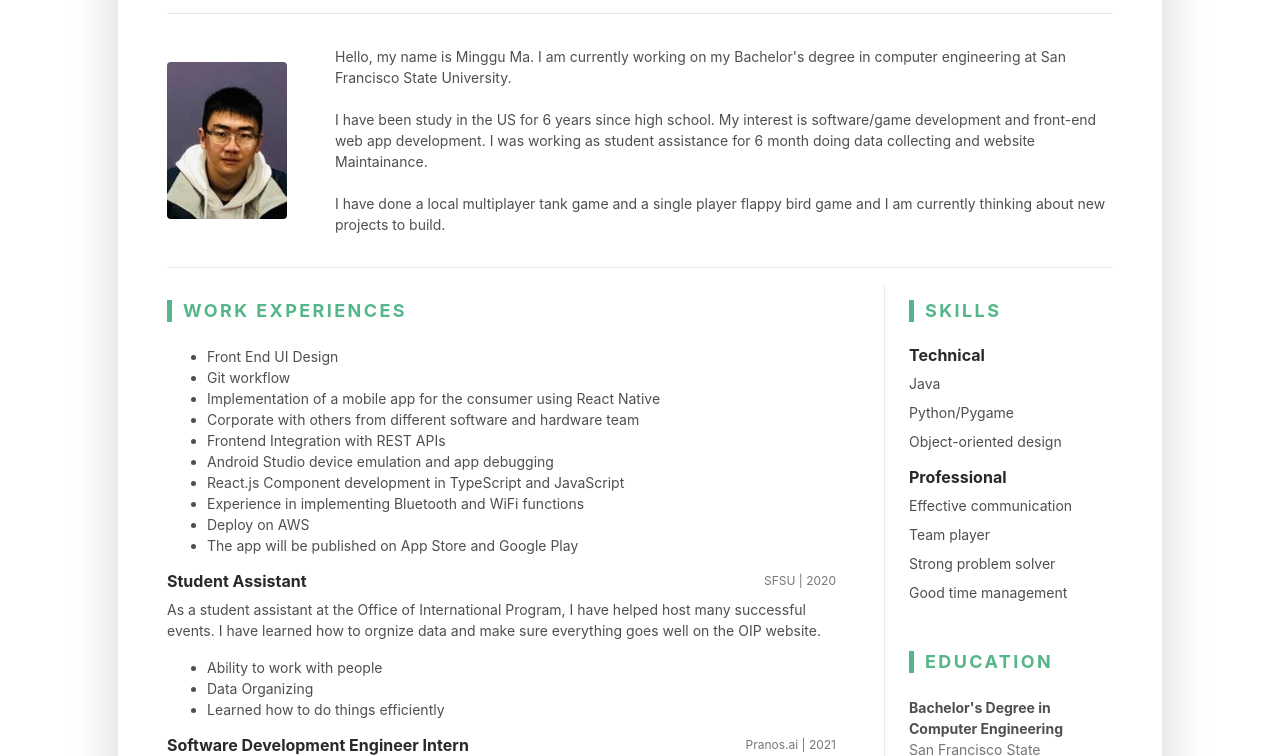
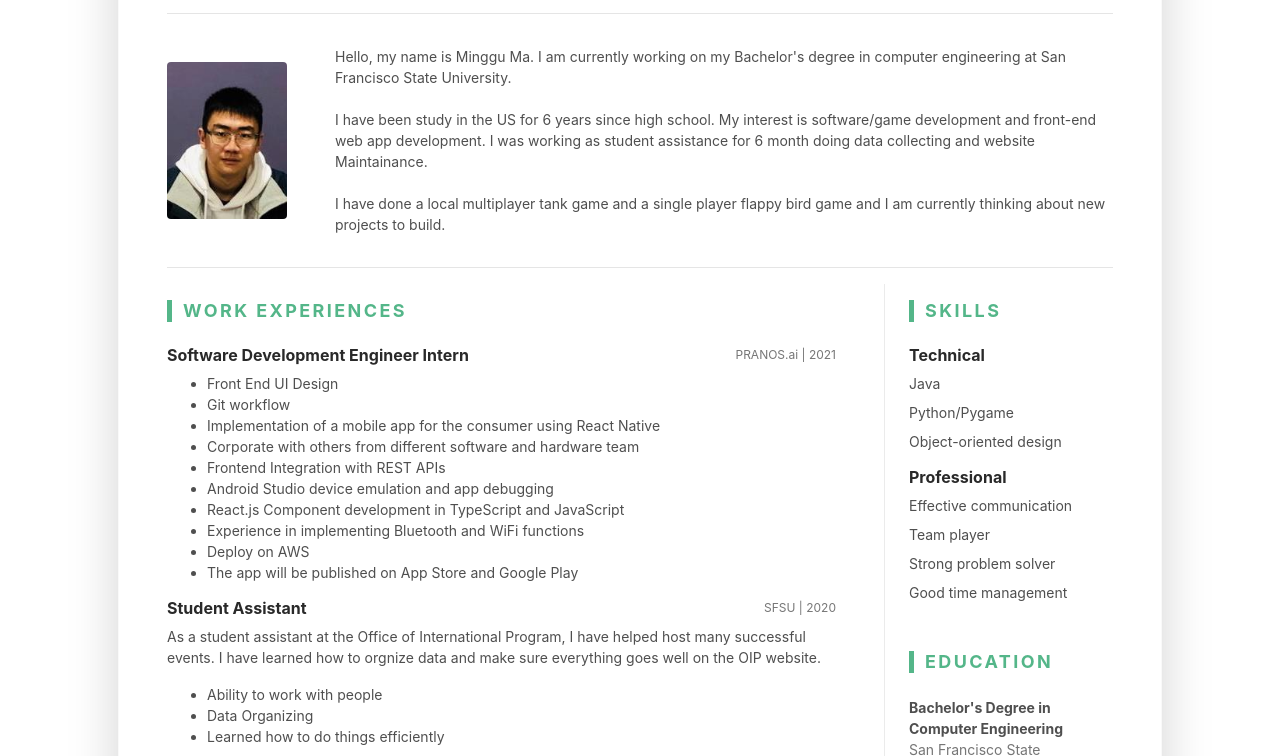
Before and after one commit to Macgoogle/Macgoogle.github.io, a plain HTML site: page index.html in a window 1280 px wide. Shown: the part 196-952 px from the top of the page. Drawn offline with Linux system fonts and the light colour scheme.

Commit message:
Correct experience title

```diff
--- a/index.html
+++ b/index.html
@@ -67,6 +67,11 @@
 							<section class="work-section py-3">
 								<h3 class="text-uppercase resume-section-heading mb-4">Work Experiences</h3>
 								<div class="item mb-3">
+									<div class="item-heading row align-items-center mb-2">
+										<h4 class="item-title col-12 col-md-6 col-lg-8 mb-2 mb-md-0">Software Development Engineer Intern</h4>
+										<div class="item-meta col-12 col-md-6 col-lg-4 text-muted text-left text-md-right">PRANOS.ai | 2021</div>
+
+									</div>
 									<div class="item-content">
 										<ul class="resume-list">
 											<li>Front End UI Design</li>
@@ -93,12 +98,6 @@
 											<li>Data Organizing</li>
 											<li>Learned how to do things efficiently</li>
 										</ul>
-									</div>
-
-									<div class="item-heading row align-items-center mb-2">
-										<h4 class="item-title col-12 col-md-6 col-lg-8 mb-2 mb-md-0">Software Development Engineer Intern</h4>
-										<div class="item-meta col-12 col-md-6 col-lg-4 text-muted text-left text-md-right">Pranos.ai | 2021</div>
-
 									</div>
 								</div>
 
```
